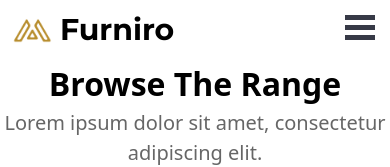
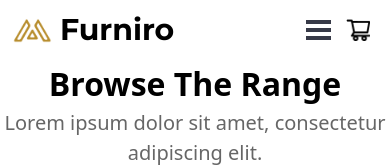
Before and after one commit to Amelss/furnio, a React (Vite) app: page / in a window 390 px wide. Shown: the top 167 px of the page. Built offline with nearby package versions, Linux system fonts and the light colour scheme.

Commit message:
Adding cart icon to mobile view

```diff
--- a/src/components/Header.jsx
+++ b/src/components/Header.jsx
@@ -34,7 +34,7 @@ export default function Header() {
           </Link>
         </div>
 
-        <div className="flex justify-between">
+        <div className="hidden md:flex justify-between">
           <img
             src="./src/assets/account.png"
             alt="logo"
@@ -51,7 +51,7 @@ export default function Header() {
       </nav>
 
       {/*----------------- MOBILE NAV --------------*/}
-      <nav className="md:hidden p-3 items-center justify-between">
+      <nav className="md:hidden flex p-3 items-center justify-between">
         <div>
           <div className="flex items-center ">
             <img
@@ -64,7 +64,7 @@ export default function Header() {
             </h2>
           </div>
         </div>
-
+        <div className="flex items-center pl-2 pr-2">
           <div>
             <Menu>
               <Link to={"/"} className="font-poppins">
@@ -79,7 +79,25 @@ export default function Header() {
               <Link to={"/"} className="font-poppins">
                 Contact
               </Link>
+              <hr></hr>
+              <Link to={"/"} className="font-poppins text-base">
+                Account
+              </Link>
+              <Link to={"/"} className="font-poppins text-base">
+                Wishlist
+              </Link>
             </Menu>
+          </div>
+
+            <div>
+              <img
+              src="./src/assets/cart.png"
+              alt="logo"
+              className="w-6 md:w-6"
+            />
+          </div>
+
+
         </div>
       </nav>
     </div>
--- a/src/index.css
+++ b/src/index.css
@@ -6,11 +6,11 @@
 @tailwind utilities;
 
 .bm-burger-button {
-  position: absolute;
-  width: 30px;
-  height: 25px;
+  position: relative;
+  width: 25px;
+  height: 20px;
   right: 15px;
-  top: 15px;
+  top: 0;
   padding: 3px;
 }
 
--- a/src/output.css
+++ b/src/output.css
@@ -594,6 +594,14 @@ video {
   width: 1200px;
 }
 
+.w-6{
+  width: 1.5rem;
+}
+
+.w-5{
+  width: 1.25rem;
+}
+
 .max-w-\[285px\]{
   max-width: 285px;
 }
@@ -634,6 +642,22 @@ video {
   padding: 0.75rem;
 }
 
+.p-2{
+  padding: 0.5rem;
+}
+
+.pt-2{
+  padding-top: 0.5rem;
+}
+
+.pl-2{
+  padding-left: 0.5rem;
+}
+
+.pr-2{
+  padding-right: 0.5rem;
+}
+
 .text-center{
   text-align: center;
 }
@@ -665,6 +689,11 @@ video {
 
 .text-\[32px\]{
   font-size: 32px;
+}
+
+.text-base{
+  font-size: 1rem;
+  line-height: 1.5rem;
 }
 
 .font-bold{
@@ -734,11 +763,11 @@ video {
 }
 
 .bm-burger-button {
-  position: absolute;
-  width: 30px;
-  height: 25px;
+  position: relative;
+  width: 25px;
+  height: 20px;
   right: 15px;
-  top: 15px;
+  top: 0;
   padding: 3px;
 }
 
```
Lines whose indentation alone changed are shown as unchanged.
